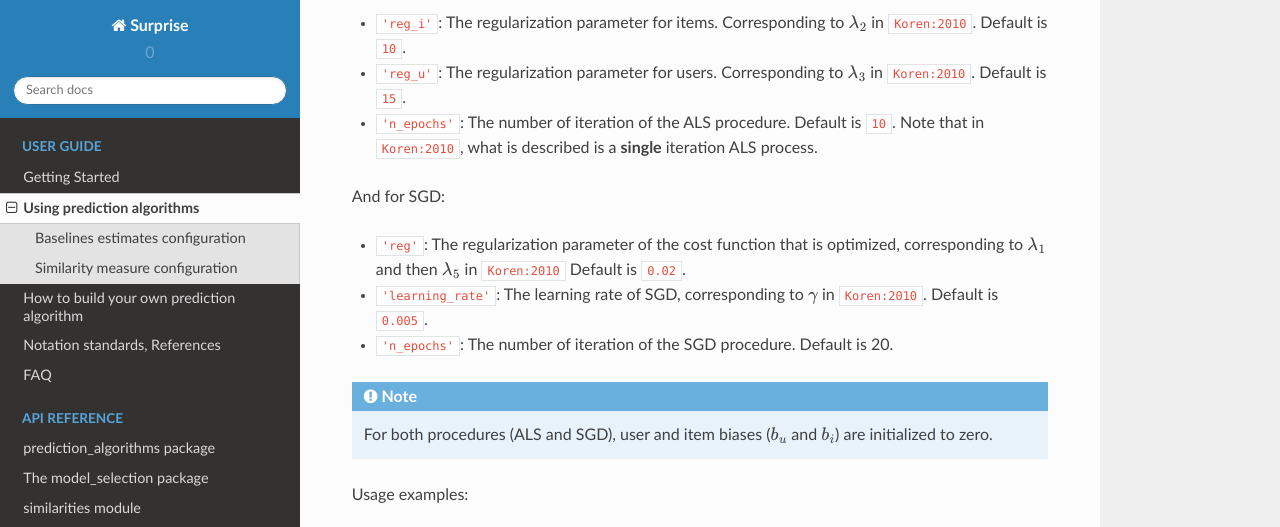
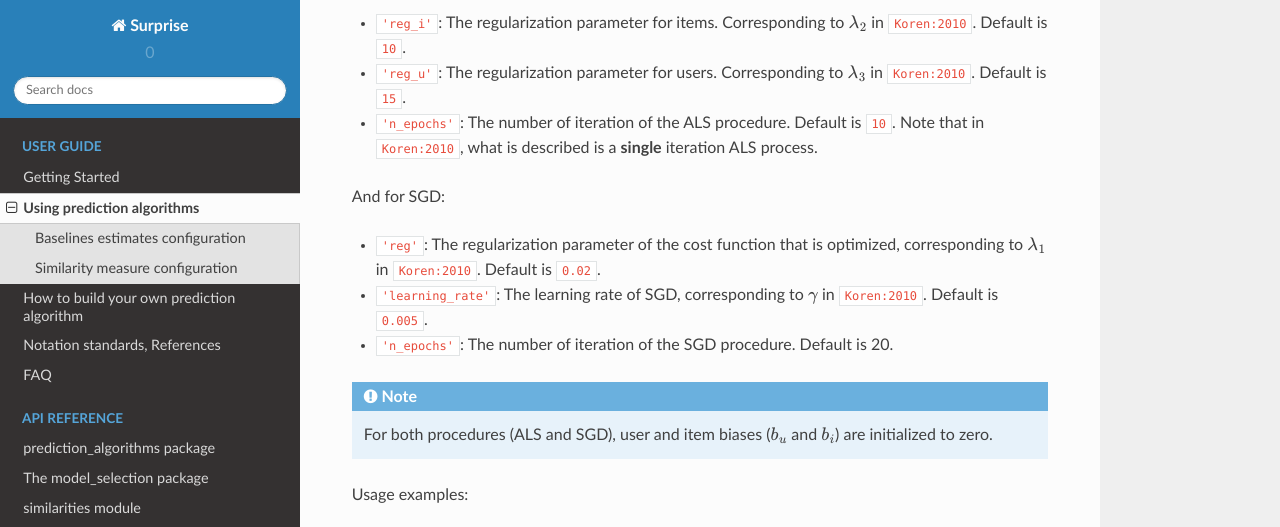
Before and after one commit to NicolasHug/Surprise, a Sphinx documentation site: the page built from doc/source/prediction_algorithms.rst, in a window 1280 px wide and 900 px high, scrolled down 1201 px, cut to the strip 0-527 px from the top of the window. Built offline with Sphinx 7.4.7 and the Read the Docs theme 2.0.0, drawn with Linux system fonts in a browser that asks for light colours; cross-references to code outside the pages are shown as plain code.

Commit message:
Updated documentation to reflect missing implementation of optimization algorithm wrt lambda5

```diff
--- a/doc/source/prediction_algorithms.rst
+++ b/doc/source/prediction_algorithms.rst
@@ -74,8 +74,8 @@ options may be set. For ALS:
 And for SGD:
 
 - ``'reg'``: The regularization parameter of the cost function that is
-  optimized, corresponding to :math:`\lambda_1` and then :math:`\lambda_5` in
-  :cite:`Koren:2010` Default is ``0.02``.
+  optimized, corresponding to :math:`\lambda_1` in
+  :cite:`Koren:2010`. Default is ``0.02``.
 - ``'learning_rate'``: The learning rate of SGD, corresponding to
   :math:`\gamma` in :cite:`Koren:2010`.  Default is ``0.005``.
 - ``'n_epochs'``: The number of iteration of the SGD procedure. Default is 20.
```
